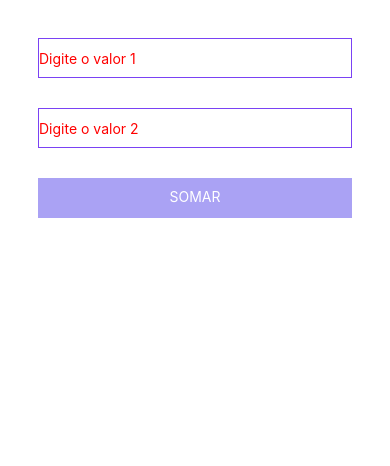
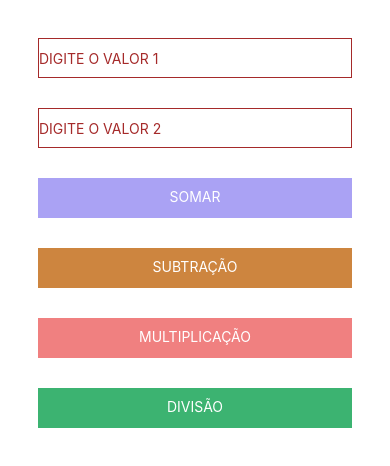
Before and after one commit to LauraLemos/OperacoesMatDDMI, a React Native app: screen / in a window 390 px wide. Shown: the top 466 px of the page. Built offline with nearby package versions, Linux system fonts and the light colour scheme.

Commit message:
app com todas as oprs basics

```diff
--- a/App.js
+++ b/App.js
@@ -1,3 +1,5 @@
+//Aluna: LAURA ALVES LEMOS
+
 import * as React from 'react';
 import {Text, TouchableOpacity, TextInput, View, StyleSheet, StatusBar} from 'react-native';
 
@@ -17,6 +19,19 @@ export default class App extends React.Component{
     this.state.resultado=parseFloat(this.state.valor1)+parseFloat(this.state.valor2);
     alert(this.state.resultado);
   }
+  diminui(){
+    this.state.resultado=parseFloat(this.state.valor1)-parseFloat(this.state.valor2);
+    alert(this.state.resultado);
+  }
+  vezes(){
+    this.state.resultado=parseFloat(this.state.valor1)*parseFloat(this.state.valor2);
+    alert(this.state.resultado);
+  }
+  divide(){
+    this.state.resultado=parseFloat(this.state.valor1)/parseFloat(this.state.valor2);
+    alert(this.state.resultado);
+  }
+
 
   render(){
     return(
@@ -25,16 +40,16 @@ export default class App extends React.Component{
         <StatusBar backgroundColor="black" />
         <TextInput style={MeuEstilo.input}
         underlineColorAndroid = "transparent" // INPUT DO TEXTO 1
-        placeholder = "Digite o valor 1 "
-        placeholderTextColor = "red"
+        placeholder = "DIGITE O VALOR 1 "
+        placeholderTextColor = "#A52A2A"
         autoCapitalize = "none"
         onChangeText={this.atualizaValor1}
         keyboardType='numeric' />
 
         <TextInput style={MeuEstilo.input}
         underlineColorAndroid = "transparent" // INPUT DO TEXTO 2
-        placeholder = "Digite o valor 2 "
-        placeholderTextColor = "red"
+        placeholder = "DIGITE O VALOR 2 "
+        placeholderTextColor = "#A52A2A"
         autoCapitalize = "none"
         onChangeText={this.atualizaValor2}
         keyboardType='numeric' />
@@ -42,9 +57,34 @@ export default class App extends React.Component{
       <TouchableOpacity style={MeuEstilo.botao}
       onPress={()=>this.soma(this.state.valor1, this.state.valor2, this.state.resultado)}>
 
-       <Text style={MeuEstilo.textoBotaoSomar}> SOMAR </Text>
+       <Text style={MeuEstilo.textoBotao}> SOMAR </Text>
 
       </TouchableOpacity>
+
+
+      <TouchableOpacity style={MeuEstilo.botaoD} //BOTAO DIMINUI
+      onPress={()=>this.diminui(this.state.valor1, this.state.valor2, this.state.resultado)}>
+
+       <Text style={MeuEstilo.textoBotao}> SUBTRAÇÃO </Text>
+
+      </TouchableOpacity>
+
+
+      <TouchableOpacity style={MeuEstilo.botaoM} //BOTAO MULTIPLICA
+      onPress={()=>this.vezes(this.state.valor1, this.state.valor2, this.state.resultado)}>
+
+       <Text style={MeuEstilo.textoBotao}> MULTIPLICAÇÃO </Text>
+
+      </TouchableOpacity>
+
+      <TouchableOpacity style={MeuEstilo.botaoDV} //BOTAO DIVIDE
+      onPress={()=>this.divide(this.state.valor1, this.state.valor2, this.state.resultado)}>
+
+       <Text style={MeuEstilo.textoBotao}> DIVISÃO </Text>
+
+      </TouchableOpacity>
+
+
       </View>
     )
   }
@@ -66,7 +106,7 @@ const MeuEstilo = StyleSheet.create({
   input:{
     margin:15,
     height:40,
-    borderColor: '#7a42f4',
+    borderColor: '#A52A2A',
     borderWidth: 1,
   },
   botao:{
@@ -75,7 +115,25 @@ const MeuEstilo = StyleSheet.create({
     margin:15,
     height:40,
   },
-  textoBotaoSomar:{
+  botaoD:{
+    backgroundColor: '#CD853F',
+    padding:10,
+    margin:15,
+    height:40,
+  },
+  botaoM:{
+    backgroundColor: '#F08080',
+    padding:10,
+    margin:15,
+    height:40,
+  },
+  botaoDV:{
+    backgroundColor: '#3CB371',
+    padding:10,
+    margin:15,
+    height:40,
+  },
+  textoBotao:{
     color:'white',
     alignItems:'center',
     textAlign:'center',
```
